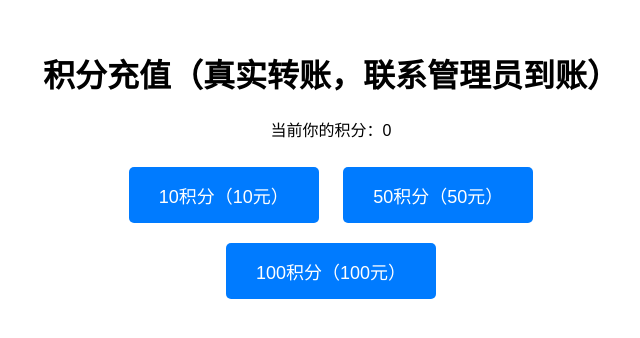
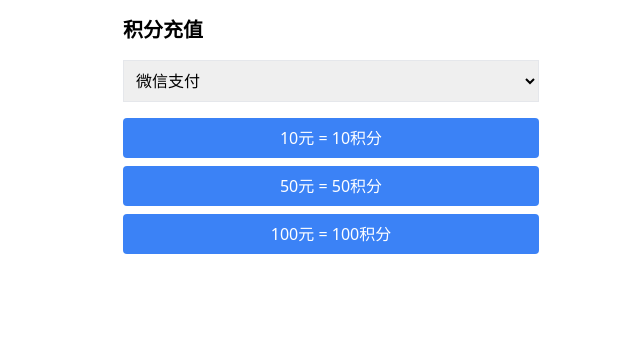
Before and after one commit to wp568/wp568.github.io, a website: page recharge.html in a window 1280 px wide. Shown: the whole page, without its empty margins (309-949 px from the left). Drawn offline with nearby package versions, Linux system fonts and the light colour scheme; no server answers.

Commit message:
Update recharge.html

```diff
--- a/recharge.html
+++ b/recharge.html
@@ -1,57 +1,45 @@
 <!DOCTYPE html>
-<html lang="zh">
+<html lang="zh-CN">
 <head>
-<meta charset="UTF-8">
-<meta name="viewport" content="width=device-width, initial-scale=1.0">
-<title>积分充值（真实转账）</title>
-<style>
-  body { font-family: Arial, sans-serif; max-width: 600px; margin: 50px auto; text-align: center; }
-  .charge-btn { padding: 15px 30px; font-size: 18px; margin: 10px; cursor: pointer; background: #007bff; color: white; border: none; border-radius: 5px; }
-  #qr-modal { display: none; position: fixed; top: 0; left: 0; width: 100%; height: 100%; background: rgba(0,0,0,0.7); padding-top: 100px; }
-  .qr-box { background: white; padding: 30px; display: inline-block; border-radius: 10px; }
-  .qr-box img { width: 200px; margin: 10px; }
-  .close-btn { margin-top: 20px; padding: 10px 20px; background: #dc3545; color: white; border: none; border-radius: 5px; cursor: pointer; }
-</style>
+  <meta charset="UTF-8">
+  <title>积分充值</title>
+  <script src="https://cdn.tailwindcss.com"></script>
 </head>
-<body>
-<h1>积分充值（真实转账，联系管理员到账）</h1>
-<p>当前你的积分：<span id="user-points">0</span></p>
+<body class="p-4 max-w-md mx-auto">
+  <h1 class="text-xl font-bold mb-4">积分充值</h1>
 
-<div>
-  <button class="charge-btn" onclick="showQr(10)">10积分（10元）</button>
-  <button class="charge-btn" onclick="showQr(50)">50积分（50元）</button>
-  <button class="charge-btn" onclick="showQr(100)">100积分（100元）</button>
-</div>
+  <select id="payType" class="border p-2 w-full mb-4">
+    <option value="1">微信支付</option>
+    <option value="2">支付宝</option>
+  </select>
 
-<!-- 二维码弹窗 -->
-<div id="qr-modal">
-  <div class="qr-box">
-    <h3>请转账 <span id="pay-amount">0</span> 元</h3>
-    <p>微信收款码：</p>
-    <img src="/qrcode-wechat.png" alt="微信收款码">
-    <p>支付宝收款码：</p>
-    <img src="/qrcode-alipay.png" alt="支付宝收款码">
-    <p>转账后，发送“用户名+转账金额”给管理员手动加积分</p>
-    <button class="close-btn" onclick="closeQr()">关闭</button>
-  </div>
-</div>
+  <button onclick="goPay(10)" class="bg-blue-500 text-white p-2 w-full rounded mb-2">10元 = 10积分</button>
+  <button onclick="goPay(50)" class="bg-blue-500 text-white p-2 w-full rounded mb-2">50元 = 50积分</button>
+  <button onclick="goPay(100)" class="bg-blue-500 text-white p-2 w-full rounded mb-2">100元 = 100积分</button>
 
-<script>
-// 从后端获取当前用户积分（需登录）
-async function loadPoints() {
-  const res = await fetch('/api/user-points');
-  const data = await res.json();
-  document.getElementById('user-points').innerText = data.points || 0;
-}
-loadPoints();
+  <div id="qrcode" class="mt-4 text-center"></div>
 
-function showQr(amount) {
-  document.getElementById('pay-amount').innerText = amount;
-  document.getElementById('qr-modal').style.display = 'block';
-}
-function closeQr() {
-  document.getElementById('qr-modal').style.display = 'none';
-}
-</script>
+  <script>
+    const API = "https://wp568-github-io.onrender.com";
+    let user = JSON.parse(localStorage.getItem("aiUser"));
+
+    function goPay(points) {
+      const payType = document.getElementById("payType").value;
+      const name = payType == 1 ? "微信" : "支付宝";
+
+      // 提交记录
+      fetch(API + "/api/charge", {
+        method: "POST",
+        headers: { "Content-Type": "application/json" },
+        body: JSON.stringify({ username: user.username, points, payType: parseInt(payType) })
+      });
+
+      document.getElementById("qrcode").innerHTML = `
+        <h3>请使用${name}支付</h3>
+        <img src="/${name == 1 ? 'wechat.png' : 'alipay.png'}" width="300">
+        <p class="mt-2">支付后联系管理员到账</p>
+      `;
+    }
+  </script>
 </body>
 </html>
```
